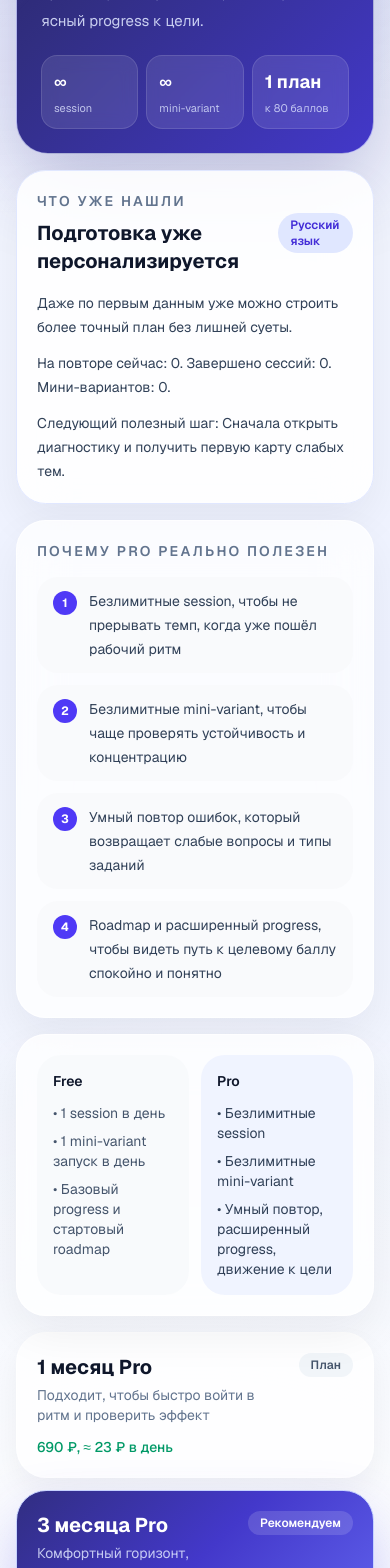
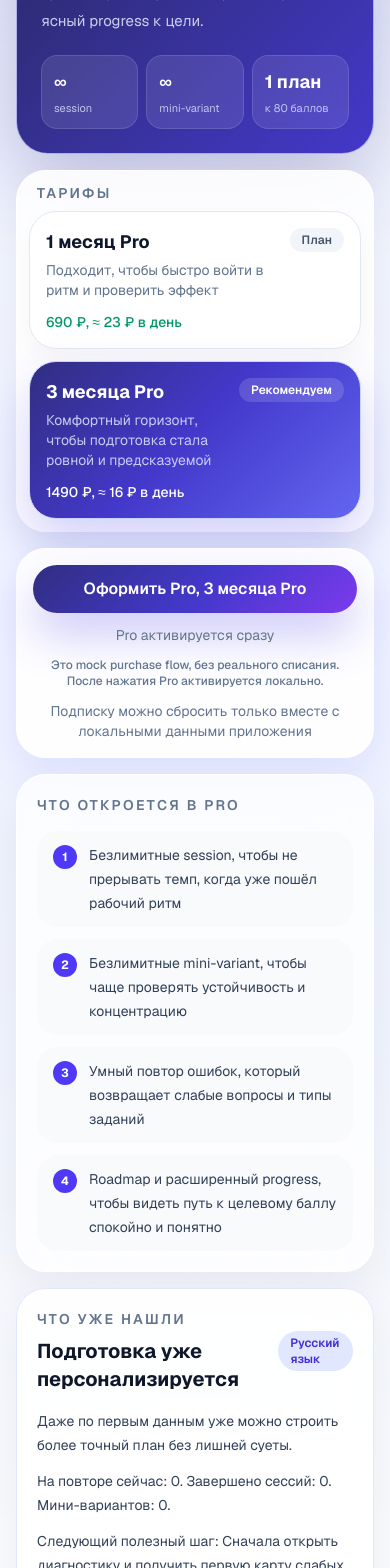
Before and after one commit to 4730188-hue/ege-trainer, a Next.js app: page /paywall in a window 390 px wide. Shown: the part 432-2000 px from the top of the page. Built offline with nearby package versions, Linux system fonts and the light colour scheme.

Commit message:
Improve paywall structure for mobile conversion

```diff
--- a/app/paywall/page.tsx
+++ b/app/paywall/page.tsx
@@ -245,6 +245,88 @@ export default function PaywallPage() {
           </div>
         </section>
 
+        <section className="rounded-[1.85rem] border border-white/70 bg-white/88 p-3 shadow-[0_18px_45px_rgba(15,23,42,0.06)] backdrop-blur-xl">
+          <p className="px-2 pb-2 text-sm font-semibold uppercase tracking-[0.16em] text-slate-500">Тарифы</p>
+          <div className="space-y-3">
+            {plans.map((plan) => {
+              const selected = selectedPlan === plan.key;
+
+              return (
+                <button
+                  key={plan.key}
+                  type="button"
+                  onClick={() => setSelectedPlan(plan.key)}
+                  className={`w-full rounded-[1.7rem] border p-4 text-left transition ${
+                    selected
+                      ? plan.recommended
+                        ? "border-indigo-200 bg-[linear-gradient(135deg,#312e81_0%,#4338ca_48%,#6366f1_100%)] text-white shadow-[0_24px_50px_rgba(79,70,229,0.24)]"
+                        : "border-indigo-200 bg-[linear-gradient(135deg,rgba(99,102,241,0.14),rgba(129,140,248,0.14))] shadow-[0_18px_36px_rgba(99,102,241,0.14)]"
+                      : "border-slate-200 bg-white shadow-[0_12px_24px_rgba(15,23,42,0.04)]"
+                  }`}
+                >
+                  <div className="flex items-start justify-between gap-3">
+                    <div>
+                      <p className="text-lg font-bold">{plan.title}</p>
+                      <p className={`mt-1 text-sm ${selected && plan.recommended ? "text-indigo-100/84" : "text-slate-500"}`}>
+                        {plan.note}
+                      </p>
+                      <p className={`mt-3 text-sm font-medium ${selected && plan.recommended ? "text-white" : "text-emerald-600"}`}>
+                        {plan.price}, {plan.hint}
+                      </p>
+                    </div>
+                    <span className={`shrink-0 rounded-full px-3 py-1 text-xs font-semibold ${plan.recommended ? (selected ? "bg-white/14 text-white" : "bg-emerald-100 text-emerald-700") : selected ? "bg-indigo-600 text-white" : "bg-slate-100 text-slate-600"}`}>
+                      {plan.recommended ? "Рекомендуем" : selected ? "Выбрано" : "План"}
+                    </span>
+                  </div>
+                </button>
+              );
+            })}
+          </div>
+        </section>
+
+        <section className="rounded-[1.85rem] border border-white/70 bg-white/90 p-4 shadow-[0_18px_40px_rgba(99,102,241,0.12)] backdrop-blur-xl">
+          {purchaseState === "success" ? (
+            <div className="rounded-[1.5rem] border border-emerald-100 bg-emerald-50/80 px-4 py-4 text-center">
+              <p className="text-sm font-semibold text-emerald-700">Pro активирован</p>
+              <p className="mt-2 text-sm leading-6 text-slate-700">
+                Демо-покупка завершена. Твой план, {getProPlanLabel(selectedPlan)}, сохранён локально.
+              </p>
+              <Link href="/home" className="primary-cta mt-4">
+                <span className="block leading-none text-white">Открыть кабинет Pro</span>
+              </Link>
+              <p className="mt-3 text-center text-sm text-slate-500">Pro активируется сразу</p>
+            </div>
+          ) : (
+            <>
+              <button type="button" onClick={handleActivate} className={`primary-cta ${purchaseState === "processing" ? "is-disabled" : ""}`}>
+                <span className={`block leading-none ${purchaseState === "processing" ? "text-slate-400" : "text-white"}`}>
+                  {purchaseState === "processing" ? "Активируем Pro..." : `Оформить Pro, ${selectedPlanMeta.title}`}
+                </span>
+              </button>
+              <p className="mt-3 text-center text-sm text-slate-500">Pro активируется сразу</p>
+              <p className="mt-3 text-center text-xs font-medium text-slate-500">
+                Это mock purchase flow, без реального списания. После нажатия Pro активируется локально.
+              </p>
+            </>
+          )}
+
+          <p className="mt-3 text-center text-sm text-slate-500">Подписку можно сбросить только вместе с локальными данными приложения</p>
+        </section>
+
+        <section className="rounded-[1.85rem] border border-white/70 bg-white/78 p-5 shadow-[0_18px_45px_rgba(15,23,42,0.06)] backdrop-blur-xl">
+          <p className="text-sm font-semibold uppercase tracking-[0.16em] text-slate-500">Что откроется в Pro</p>
+          <div className="mt-4 space-y-3">
+            {planBenefits.map((benefit, index) => (
+              <div key={benefit} className="flex items-start gap-3 rounded-[1.3rem] bg-slate-50/85 px-4 py-3">
+                <span className="mt-0.5 flex h-6 w-6 shrink-0 items-center justify-center rounded-full bg-indigo-600 text-xs font-bold text-white">
+                  {index + 1}
+                </span>
+                <p className="text-sm leading-6 text-slate-700">{benefit}</p>
+              </div>
+            ))}
+          </div>
+        </section>
+
         <section className="rounded-[1.85rem] border border-indigo-100 bg-white/88 p-5 shadow-[0_18px_45px_rgba(15,23,42,0.06)] backdrop-blur-xl">
           <div className="flex items-center justify-between gap-3">
             <div>
@@ -259,20 +341,6 @@ export default function PaywallPage() {
             <p>{weakSummary}</p>
             <p>На повторе сейчас: {repeatCount}. Завершено сессий: {sessionsCompleted}. Мини-вариантов: {completedMiniVariants}.</p>
             <p>Следующий полезный шаг: {roadmapNextFocus}</p>
-          </div>
-        </section>
-
-        <section className="rounded-[1.85rem] border border-white/70 bg-white/78 p-5 shadow-[0_18px_45px_rgba(15,23,42,0.06)] backdrop-blur-xl">
-          <p className="text-sm font-semibold uppercase tracking-[0.16em] text-slate-500">Почему Pro реально полезен</p>
-          <div className="mt-4 space-y-3">
-            {planBenefits.map((benefit, index) => (
-              <div key={benefit} className="flex items-start gap-3 rounded-[1.3rem] bg-slate-50/85 px-4 py-3">
-                <span className="mt-0.5 flex h-6 w-6 shrink-0 items-center justify-center rounded-full bg-indigo-600 text-xs font-bold text-white">
-                  {index + 1}
-                </span>
-                <p className="text-sm leading-6 text-slate-700">{benefit}</p>
-              </div>
-            ))}
           </div>
         </section>
 
@@ -296,69 +364,6 @@ export default function PaywallPage() {
             </div>
           </div>
         </section>
-
-        <div className="space-y-3">
-          {plans.map((plan) => {
-            const selected = selectedPlan === plan.key;
-
-            return (
-              <button
-                key={plan.key}
-                type="button"
-                onClick={() => setSelectedPlan(plan.key)}
-                className={`w-full rounded-[1.9rem] border p-5 text-left transition ${
-                  selected
-                    ? plan.recommended
-                      ? "border-indigo-200 bg-[linear-gradient(135deg,#312e81_0%,#4338ca_48%,#6366f1_100%)] text-white shadow-[0_28px_55px_rgba(79,70,229,0.28)]"
-                      : "border-indigo-200 bg-[linear-gradient(135deg,rgba(99,102,241,0.14),rgba(129,140,248,0.14))] shadow-[0_20px_40px_rgba(99,102,241,0.16)]"
-                    : "border-white/70 bg-white/78 shadow-[0_14px_30px_rgba(15,23,42,0.05)]"
-                }`}
-              >
-                <div className="flex items-start justify-between gap-4">
-                  <div>
-                    <p className="text-xl font-bold">{plan.title}</p>
-                    <p className={`mt-1 text-sm ${selected && plan.recommended ? "text-indigo-100/84" : "text-slate-500"}`}>
-                      {plan.note}
-                    </p>
-                    <p className={`mt-3 text-sm font-medium ${selected && plan.recommended ? "text-white" : "text-emerald-600"}`}>
-                      {plan.price}, {plan.hint}
-                    </p>
-                  </div>
-                  <span className={`rounded-full px-3 py-1 text-xs font-semibold ${plan.recommended ? (selected ? "bg-white/14 text-white" : "bg-emerald-100 text-emerald-700") : selected ? "bg-indigo-600 text-white" : "bg-slate-100 text-slate-600"}`}>
-                    {plan.recommended ? "Рекомендуем" : selected ? "Выбрано" : "План"}
-                  </span>
-                </div>
-              </button>
-            );
-          })}
-        </div>
-
-        <div className="mt-auto rounded-[1.8rem] border border-white/70 bg-white/80 p-3 shadow-[0_18px_40px_rgba(99,102,241,0.12)] backdrop-blur-xl">
-          {purchaseState === "success" ? (
-            <div className="rounded-[1.5rem] border border-emerald-100 bg-emerald-50/80 px-4 py-4 text-center">
-              <p className="text-sm font-semibold text-emerald-700">Pro активирован</p>
-              <p className="mt-2 text-sm leading-6 text-slate-700">
-                Демо-покупка завершена. Твой план, {getProPlanLabel(selectedPlan)}, сохранён локально.
-              </p>
-              <Link href="/home" className="primary-cta mt-4">
-                <span className="block leading-none text-white">Открыть кабинет Pro</span>
-              </Link>
-            </div>
-          ) : (
-            <>
-              <p className="mb-2 text-center text-xs font-medium text-slate-500">
-                Это mock purchase flow, без реального списания. После нажатия Pro активируется локально.
-              </p>
-              <button type="button" onClick={handleActivate} className={`primary-cta ${purchaseState === "processing" ? "is-disabled" : ""}`}>
-                <span className={`block leading-none ${purchaseState === "processing" ? "text-slate-400" : "text-white"}`}>
-                  {purchaseState === "processing" ? "Активируем Pro..." : `Оформить Pro, ${selectedPlanMeta.title}`}
-                </span>
-              </button>
-            </>
-          )}
-
-          <p className="mt-3 text-center text-sm text-slate-500">Подписку можно сбросить только вместе с локальными данными приложения</p>
-        </div>
       </div>
     </main>
   );
```
